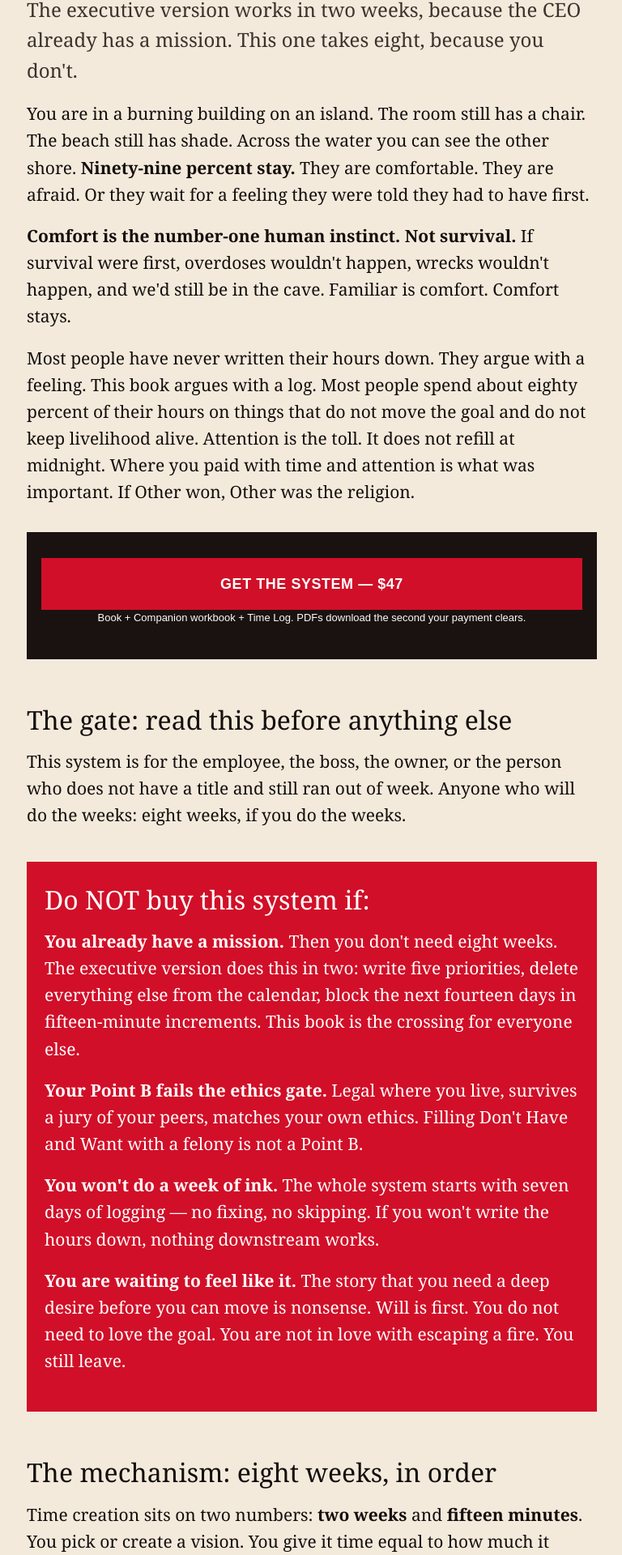
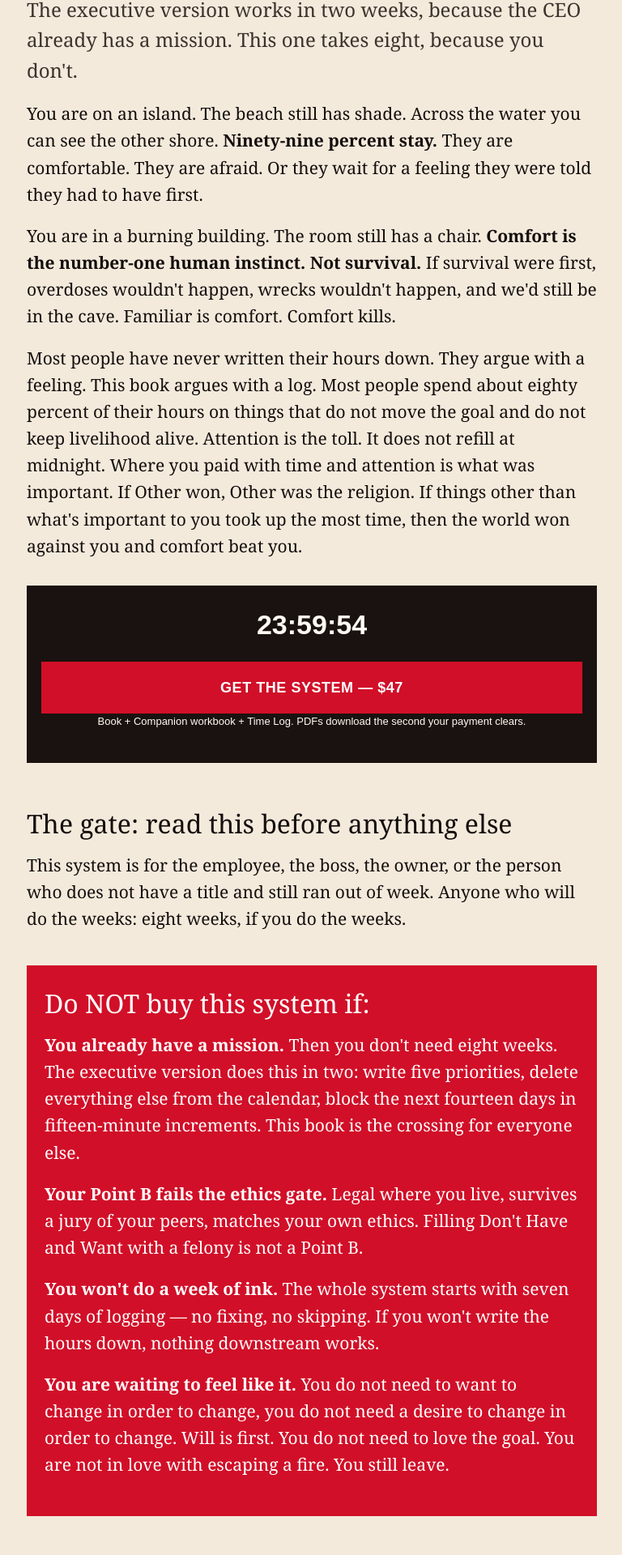
Before and after one commit to SOCIT/invocationinc-h2ct, a Next.js app: page / in a window 1280 px wide. Shown: the part 439-2359 px from the top of the page at 81% size, without its empty margins (255-1023 px from the left). Built offline with nearby package versions, Linux system fonts and the light colour scheme.

Commit message:
copy fixes: unmixed analogies, comfort kills, system/exec pricing, Navy bio, timer + price ladder, new FAQs

```diff
--- /dev/null
+++ b/src/components/Countdown.tsx
@@ -0,0 +1,36 @@
+"use client";
+
+import { useEffect, useState } from "react";
+import { formatCountdown, getOrSetOfferDeadline } from "@/lib/countdown";
+
+interface CountdownProps {
+  className?: string;
+  id?: string;
+}
+
+export function Countdown({ className = "", id }: CountdownProps) {
+  const [remainingMs, setRemainingMs] = useState<number | null>(null);
+
+  useEffect(() => {
+    const deadline = getOrSetOfferDeadline();
+    const tick = () => {
+      setRemainingMs(Math.max(0, deadline - Date.now()));
+    };
+    tick();
+    const timerId = window.setInterval(tick, 1000);
+    return () => window.clearInterval(timerId);
+  }, []);
+
+  return (
+    <time
+      id={id}
+      className={className}
+      dateTime={
+        remainingMs === null ? undefined : `PT${Math.floor(remainingMs / 1000)}S`
+      }
+      aria-label="offer countdown"
+    >
+      {remainingMs === null ? "24:00:00" : formatCountdown(remainingMs)}
+    </time>
+  );
+}
--- a/src/components/H2CTPage.tsx
+++ b/src/components/H2CTPage.tsx
@@ -1,5 +1,6 @@
 import Link from "next/link";
 import { BuyButton } from "./BuyButton";
+import { Countdown } from "./Countdown";
 import { bookProduct } from "@/lib/products";
 
 const WEEKS: Array<[string, string]> = [
@@ -17,12 +18,12 @@ const WEEKS: Array<[string, string]> = [
 
 const FAQS: Array<[string, string]> = [
   [
-    "I don't have time for an 8-week system.",
-    "Start from what the log proves. If Monday only gave you two clean hours, start with two. Do not highlight eight you have never kept. And the first week is just writing hours down \u2014 fifteen-minute blocks, one grid, one notebook.",
+    "LOL. I don't have time for an 8-week system.",
+    "THAT'S THE FUCKING POINT! In 8 weeks you'll have 75% more time.",
   ],
   [
     "I need motivation first.",
-    "The story that you need a deep desire before you can move is nonsense. Will is first, not passion. You do not need to love the goal. You are not in love with escaping a fire. You still leave. No speech about passion. No permission from the room.",
+    "You do not need to want to change in order to change, you do not need a desire to change in order to change. Will is first, not passion. You do not need to love the goal. You are not in love with escaping a fire. You still leave. No speech about passion. No permission from the room.",
   ],
   [
     "I don't know what I want.",
@@ -38,7 +39,7 @@ const FAQS: Array<[string, string]> = [
   ],
   [
     "AI is going to take my job anyway.",
-    "The point of a life is that the current setting ends. You move up. And \u201Ca machine can\u2019t do what I do\u201D is usually true about the last inch and a lie about the other eleven.",
+    "So delegate your job to it today so that you can do more important things.",
   ],
   [
     "No one can do it as well as I can.",
@@ -54,7 +55,8 @@ export function H2CTPage() {
   return (
     <>
       <div className="lf-bar">
-        HOW TO CREATE TIME — <span className="lf-now">THE $47 SYSTEM</span>
+        HOW TO CREATE TIME — <span className="lf-now">THE $47 SYSTEM</span> —
+        TIMER: <Countdown id="timerTop" className="lf-timer" />
       </div>
 
       <header className="lf-site-header">
@@ -84,17 +86,18 @@ export function H2CTPage() {
         </p>
 
         <p>
-          You are in a burning building on an island. The room still has a chair.
-          The beach still has shade. Across the water you can see the other shore.{" "}
-          <strong>Ninety-nine percent stay.</strong> They are comfortable. They are
-          afraid. Or they wait for a feeling they were told they had to have first.
+          You are on an island. The beach still has shade. Across the water you
+          can see the other shore. <strong>Ninety-nine percent stay.</strong>{" "}
+          They are comfortable. They are afraid. Or they wait for a feeling they
+          were told they had to have first.
         </p>
 
         <p>
+          You are in a burning building. The room still has a chair.{" "}
           <strong>Comfort is the number-one human instinct. Not survival.</strong>{" "}
           If survival were first, overdoses wouldn&apos;t happen, wrecks
           wouldn&apos;t happen, and we&apos;d still be in the cave. Familiar is
-          comfort. Comfort stays.
+          comfort. Comfort kills.
         </p>
 
         <p>
@@ -103,10 +106,14 @@ export function H2CTPage() {
           their hours on things that do not move the goal and do not keep livelihood
           alive. Attention is the toll. It does not refill at midnight. Where you
           paid with time and attention is what was important. If Other won, Other
-          was the religion.
+          was the religion. If things other than what&apos;s important to you took
+          up the most time, then the world won against you and comfort beat you.
         </p>
 
         <div className="lf-cta" id="buy-hero">
+          <p className="lf-timer-hero">
+            <Countdown id="timerHero" />
+          </p>
           <BuyButton
             productId="book"
             label={<>Get the System — {bookProduct.priceDisplay}</>}
@@ -145,10 +152,10 @@ export function H2CTPage() {
             write the hours down, nothing downstream works.
           </p>
           <p>
-            <strong>You are waiting to feel like it.</strong> The story that you need
-            a deep desire before you can move is nonsense. Will is first. You do not
-            need to love the goal. You are not in love with escaping a fire. You
-            still leave.
+            <strong>You are waiting to feel like it.</strong> You do not need to
+            want to change in order to change, you do not need a desire to change
+            in order to change. Will is first. You do not need to love the goal.
+            You are not in love with escaping a fire. You still leave.
           </p>
         </div>
 
@@ -171,21 +178,22 @@ export function H2CTPage() {
         ))}
 
         <p>
-          The named tools, so you know what you&apos;re getting: the rabbit. The
-          elephant bites. Time on Task. 45/15. The distraction log. One kill per day.
-          Avalanche and snowball. Stop, hand off, keep. The ceiling and the floor.
-          Fail on purpose. The squirrel bin. The fire test. The five words. SOP,
-          train, inspect. And the rolling fourteen-day calendar.
+          Forget the vocabulary. Do the weeks. Every tool in the book earns its
+          name after you&apos;ve used it once — that is what the workbook is for.
         </p>
 
         <h2>What the executive version costs</h2>
 
         <p>
+          This is a system. That is why we can charge $10,000 — or $2,500 an
+          hour — for the executive version, and why companies keep paying it.
+        </p>
+
+        <p>
           <em>&ldquo;I will save you the tens of thousands of dollars people pay
           for that executive version. This costs hundreds of times less than a
           single hour of the training it came from.&rdquo;</em> That is the
-          author&apos;s pitch, in his own words — and it is the only price anchor
-          on this page.
+          author&apos;s pitch, in his own words.
         </p>
 
         <p>
@@ -196,6 +204,14 @@ export function H2CTPage() {
           — time that used to be Other, excuses, and repeats. The clock does not
           change and the output does. Same twenty-four. Magnitudes more of
           Don&apos;t Have and Want.
+        </p>
+
+        <p>
+          And here is the part to sit with: seventy-five percent of everything
+          you do should not be done by you. Less than a quarter of what you do
+          is actually worthwhile to your goals. The freed hours go to making
+          more money, more time with family, or whatever it is you love — the
+          rest gets delegated, automated, or killed.
         </p>
 
         <h2>What you get: the system</h2>
@@ -261,7 +277,8 @@ export function H2CTPage() {
         <p>
           He&apos;s been GM, VP, interim CEO — managing coders and IT workers (not always
           the best communicators) and running performance reviews for a living. He has
-          studied hypnosis, NLP, sales, and performance.
+          studied hypnosis, NLP, sales, and performance. For a decade or so, he has
+          run a company that makes weapons components for the U.S. Navy.
         </p>
 
         <p>
@@ -274,9 +291,12 @@ export function H2CTPage() {
 
         <p>
           <strong>How to Create Time</strong> — the complete book, the Companion
-          workbook, and the Time Log, direct from the author. The coaching this came
-          from costs tens of thousands of dollars. The system is{" "}
-          <strong>{bookProduct.priceDisplay}</strong>.
+          workbook, and the Time Log, direct from the author. The system is{" "}
+          <strong>{bookProduct.priceDisplay}</strong> while the clock runs.
+        </p>
+
+        <p className="lf-timer-offer">
+          <Countdown id="timerOffer" />
         </p>
 
         <div className="lf-cta">
@@ -287,6 +307,16 @@ export function H2CTPage() {
           <p className="lf-tiny">
             PDFs available to download the second your payment clears. Sold here
             direct from the author.
+          </p>
+        </div>
+
+        <div className="lf-warn">
+          <h2>The price ladder</h2>
+          <p>
+            $47 exists while the bar counts. Every real review moves the public
+            price up $10 — $57, $67, $77, $87, $97. When the finished course
+            ships, its standard price is $4,997. In person, under NDA, it is
+            $10,000. This page&apos;s early price never comes back.
           </p>
         </div>
 
--- /dev/null
+++ b/src/lib/countdown.ts
@@ -0,0 +1,29 @@
+import { OFFER_DEADLINE_KEY, OFFER_WINDOW_MS } from "./products";
+
+/**
+ * Read or create the offer deadline in localStorage (key: h2ct_offer_deadline).
+ * First visit: now + 24h. Refresh / later visits reuse the stored value.
+ * A valid stored timestamp is never overwritten.
+ */
+export function getOrSetOfferDeadline(now = Date.now()): number {
+  const existing = window.localStorage.getItem(OFFER_DEADLINE_KEY);
+  if (existing) {
+    const parsed = Number.parseInt(existing, 10);
+    if (Number.isFinite(parsed) && parsed > 0) {
+      return parsed;
+    }
+  }
+  const deadline = now + OFFER_WINDOW_MS;
+  window.localStorage.setItem(OFFER_DEADLINE_KEY, String(deadline));
+  return deadline;
+}
+
+export function formatCountdown(ms: number): string {
+  const totalSeconds = Math.max(0, Math.floor(ms / 1000));
+  const hours = Math.floor(totalSeconds / 3600);
+  const minutes = Math.floor((totalSeconds % 3600) / 60);
+  const seconds = totalSeconds % 60;
+  return [hours, minutes, seconds]
+    .map((n) => String(n).padStart(2, "0"))
+    .join(":");
+}
--- a/src/lib/products.ts
+++ b/src/lib/products.ts
@@ -70,4 +70,8 @@ export function isValidProductId(id: string): id is ProductId {
   return id === "book";
 }
 
+export const OFFER_DEADLINE_KEY = "h2ct_offer_deadline";
+
+export const OFFER_WINDOW_MS = 24 * 60 * 60 * 1000;
+
 export const bookProduct = getProduct("book")!;
```
